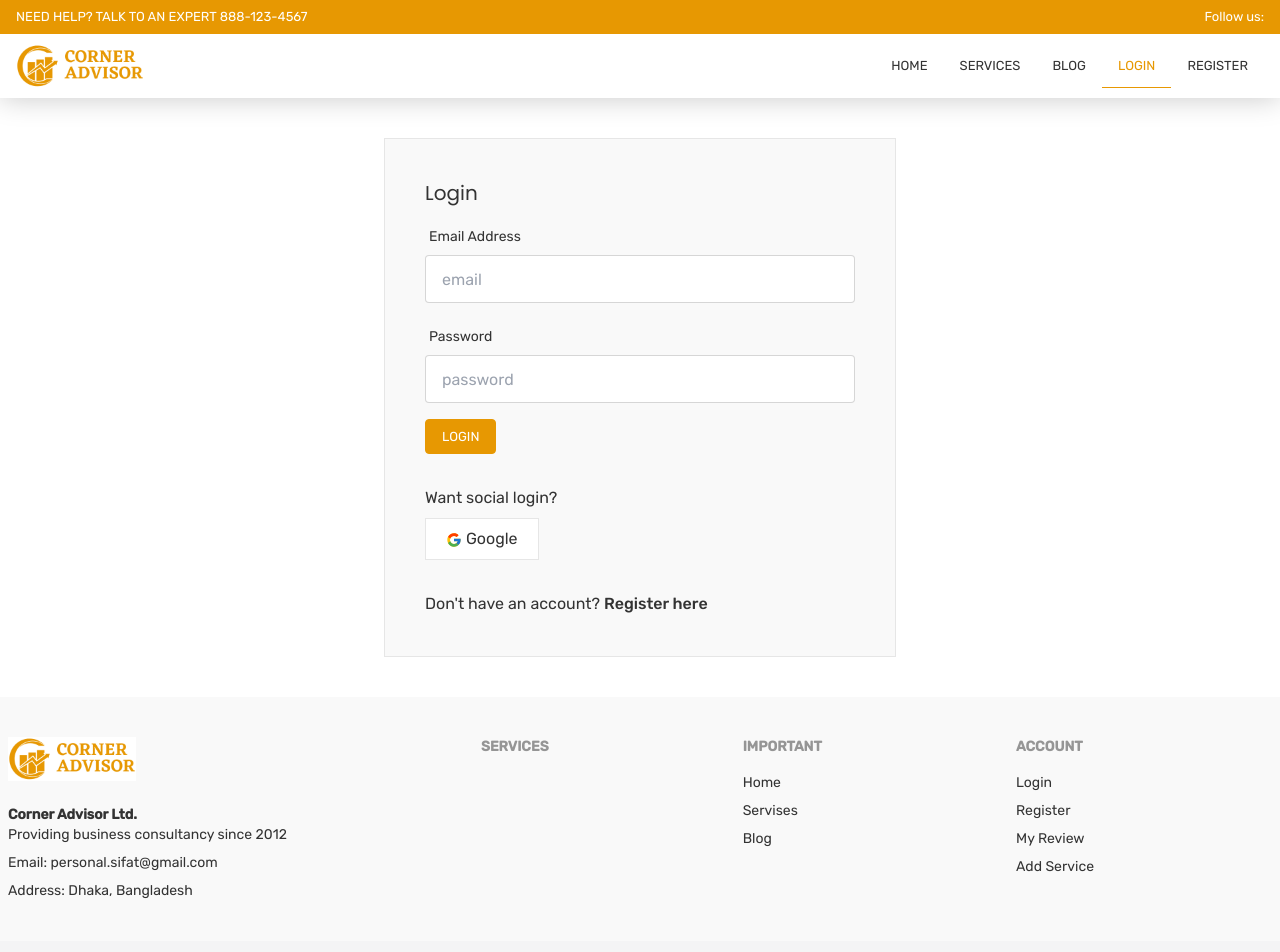
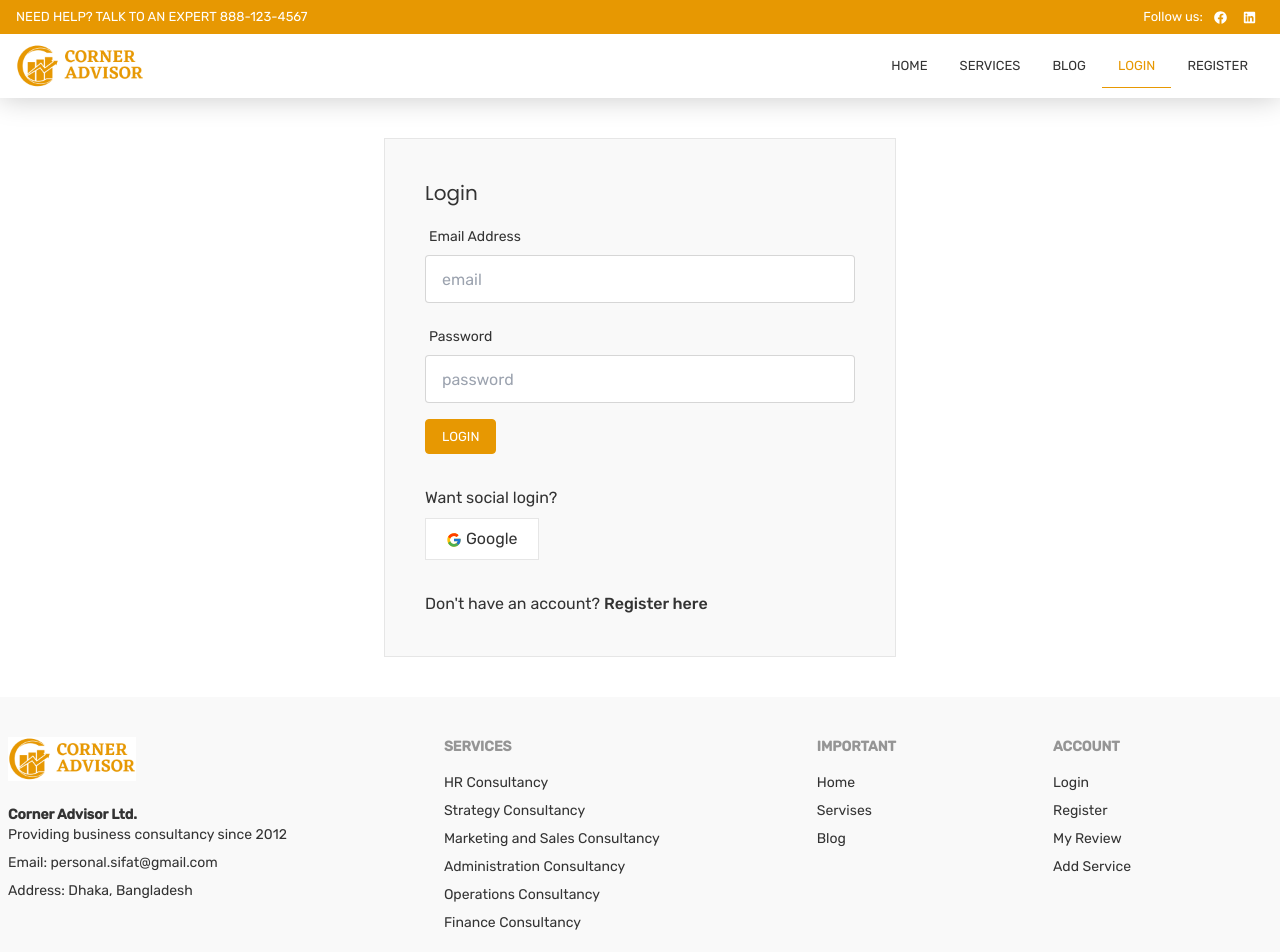
Before and after one commit to sifatullahsu/corner-advisor, a React (Create React App) app: page /login in a window 1280 px wide. Shown: the top 952 px of the page. Built offline with nearby package versions, Linux system fonts and the light colour scheme; no server answers.

Commit message:
react photo view

```diff
--- a/src/components/Footer.js
+++ b/src/components/Footer.js
@@ -15,6 +15,12 @@ const Footer = () => {
           </div>
           <div>
             <span className="footer-title">Services</span>
+            <Link to='/services/636b2e153752e95b8788a420' className="link link-hover">HR Consultancy</Link>
+            <Link to='/services/636b2e153752e95b8788a421' className="link link-hover">Strategy Consultancy</Link>
+            <Link to='/services/636b2e153752e95b8788a422' className="link link-hover">Marketing and Sales Consultancy</Link>
+            <Link to='/services/636b2e153752e95b8788a41e' className="link link-hover">Administration Consultancy</Link>
+            <Link to='/services/636b2e153752e95b8788a423' className="link link-hover">Operations Consultancy</Link>
+            <Link to='/services/636b2e153752e95b8788a41f' className="link link-hover">Finance Consultancy</Link>
           </div>
           <div>
             <span className="footer-title">Important</span>
--- a/src/components/Header.js
+++ b/src/components/Header.js
@@ -2,7 +2,7 @@ import React, { useContext } from 'react';
 import { Link, Navigate, NavLink } from 'react-router-dom';
 import logo from '../assets/logo.png';
 import { AuthContext } from '../contexts/AuthContextComp';
-import { FaSignOutAlt } from 'react-icons/fa';
+import { FaFacebook, FaLinkedin, FaSignOutAlt } from 'react-icons/fa';
 import { toast } from 'react-toastify';
 
 const Header = () => {
@@ -49,6 +49,12 @@ const Header = () => {
           </div>
           <div className='basis-full md:basis-6/12 p-2 text-center md:text-right'>
             <span>Follow us: </span>
+            <a href="https://www.facebook.com/sifatullahhh" target="_blank" rel="noreferrer">
+              <FaFacebook className='inline mx-2'></FaFacebook>
+            </a>
+            <a href="https://www.linkedin.com/sifatullahsu" target="_blank" rel="noreferrer">
+              <FaLinkedin className='inline mx-2'></FaLinkedin>
+            </a>
           </div>
         </div>
       </div>
--- a/src/components/Login.js
+++ b/src/components/Login.js
@@ -9,7 +9,7 @@ const Login = () => {
 
   const navigate = useNavigate();
   const location = useLocation();
-  const from = location.state?.from?.pathname || '/my-reviews';
+  const from = location.state?.pathname || '/my-reviews';
 
   const handleUserLogin = event => {
     event.preventDefault();
--- a/src/components/Register.js
+++ b/src/components/Register.js
@@ -9,7 +9,7 @@ const Register = () => {
 
   const navigate = useNavigate();
   const location = useLocation();
-  const from = location.state?.from?.pathname || '/my-reviews';
+  const from = location.state?.pathname || '/my-reviews';
 
   const handleUserRegister = (event) => {
     event.preventDefault();
--- a/src/components/Service.js
+++ b/src/components/Service.js
@@ -1,4 +1,5 @@
 import React from 'react';
+import { PhotoProvider, PhotoView } from 'react-photo-view';
 import { Link } from 'react-router-dom';
 
 const Service = ({ service }) => {
@@ -6,9 +7,13 @@ const Service = ({ service }) => {
 
   return (
     <div className="service card border border-border bg-white rounded">
-      <figure>
-        <img src={img} className='py-3 border-b border-border' alt="" />
-      </figure>
+      <PhotoProvider>
+        <PhotoView src={img}>
+          <figure>
+            <img src={img} className='py-3 border-b border-border' alt="" />
+          </figure>
+        </PhotoView>
+      </PhotoProvider>
       <div className="card-body bg-gray p-4">
         <h4 className="card-title text-lg text-secondary">{name}</h4>
         <p>{price}</p>
--- a/src/index.js
+++ b/src/index.js
@@ -4,6 +4,8 @@ import './index.css';
 import App from './App';
 import reportWebVitals from './reportWebVitals';
 import AuthContextComp from './contexts/AuthContextComp';
+import 'react-photo-view/dist/react-photo-view.css';
+
 
 const root = ReactDOM.createRoot(document.getElementById('root'));
 root.render(
--- a/src/pages/MyReviewsPage.js
+++ b/src/pages/MyReviewsPage.js
@@ -17,7 +17,6 @@ const MyReviewsPage = () => {
     })
       .then(res => res.json())
       .then(data => {
-        console.log(data.data);
         setReviews(data.data)
       })
   }, [user]);
--- a/src/pages/SingleServicesPage.js
+++ b/src/pages/SingleServicesPage.js
@@ -1,6 +1,5 @@
 import React, { useContext, useEffect, useState } from 'react';
-import { Link, useLoaderData } from 'react-router-dom';
-import { toast } from 'react-toastify';
+import { Link, useLoaderData, useLocation, useNavigate } from 'react-router-dom';
 import AddReview from '../components/AddReview';
 import NeedHelp from '../components/NeedHelp';
 import Reviews from '../components/Reviews';
@@ -14,6 +13,9 @@ const SingleServicesPage = () => {
   const { _id, name, img, price, description } = service;
 
   const [reviews, setReviews] = useState([]);
+
+  const location = useLocation();
+  const navigation = useNavigate();
 
   useEffect(() => {
     fetch(`http://localhost:5000/reviews?serviceId=${_id}`)
@@ -52,7 +54,10 @@ const SingleServicesPage = () => {
                 user ?
                   <AddReview serviceId={_id}></AddReview>
                   :
-                  <p>Want to add reviews here? <Link to='/login' className='font-medium'>Please Login</Link></p>
+                  <>
+                    <p>Want to add reviews here? <Link to='/login' state={location} className='font-medium'>Please Login</Link></p>
+
+                  </>
               }
             </div>
           </div>
```
